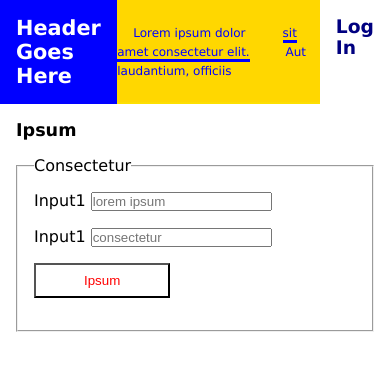
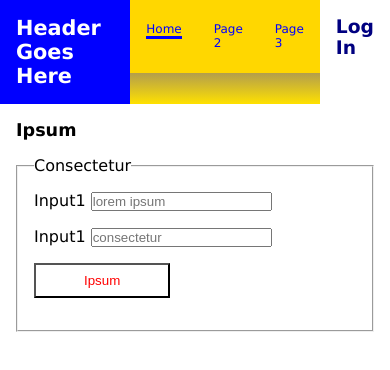
Before and after one commit to jennifer-hiller/sba307, a plain HTML site: page pages/page2.html in a window 390 px wide. Drawn offline with Linux system fonts and the light colour scheme.

Commit message:
added media queries

```diff
--- a/pages/page2.html
+++ b/pages/page2.html
@@ -11,11 +11,9 @@
       <h1>Header Goes Here</h1>
       <nav>
         <ul class="navbar">
-          <li><a href="index.html">Lorem ipsum dolor</a></li>
-          <li>
-            <a href="page2.html" class="active">sit amet consectetur elit.</a>
-          </li>
-          <li><a href="page3.html">Aut laudantium, officiis</a></li>
+          <li><a href="index.html" class="active">Home</a></li>
+          <li><a href="page2.html">Page 2</a></li>
+          <li><a href="page3.html">Page 3</a></li>
         </ul>
       </nav>
       <h3 id="userTools">
--- a/styles/style.css
+++ b/styles/style.css
@@ -8,6 +8,7 @@ body {
 }
 header {
   display: flex;
+  flex-direction: column;
   background-image: linear-gradient(blue, rgb(255, 225, 0));
 }
 nav {
@@ -43,9 +44,10 @@ main {
   list-style: none;
   padding: 1.4rem 0;
   background-color: gold;
+  display: flex;
+  flex-direction: column;
 }
 .navbar > li {
-  display: inline;
   font-size: 12px;
   padding: 0 1rem;
 }
@@ -83,3 +85,9 @@ fieldset {
 p {
   margin-bottom: 1rem;
 }
+@media only screen and (min-width: 375px) {
+  header,
+  .navbar {
+    flex-direction: row;
+  }
+}
```
Also changed, not shown: pages/index.html (+3 -3 lines), pages/page3.html (+3 -5 lines), images/menu_24dp_5F6368_FILL0_wght400_GRAD0_opsz24.svg (added).
